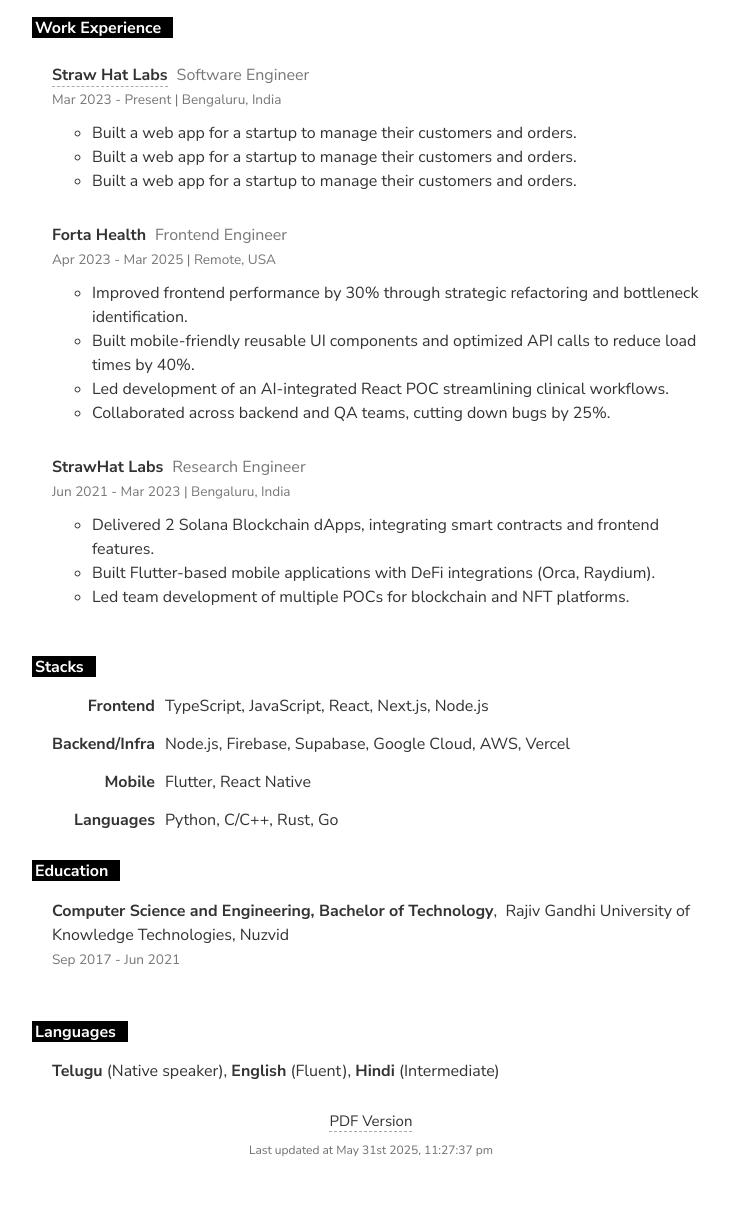
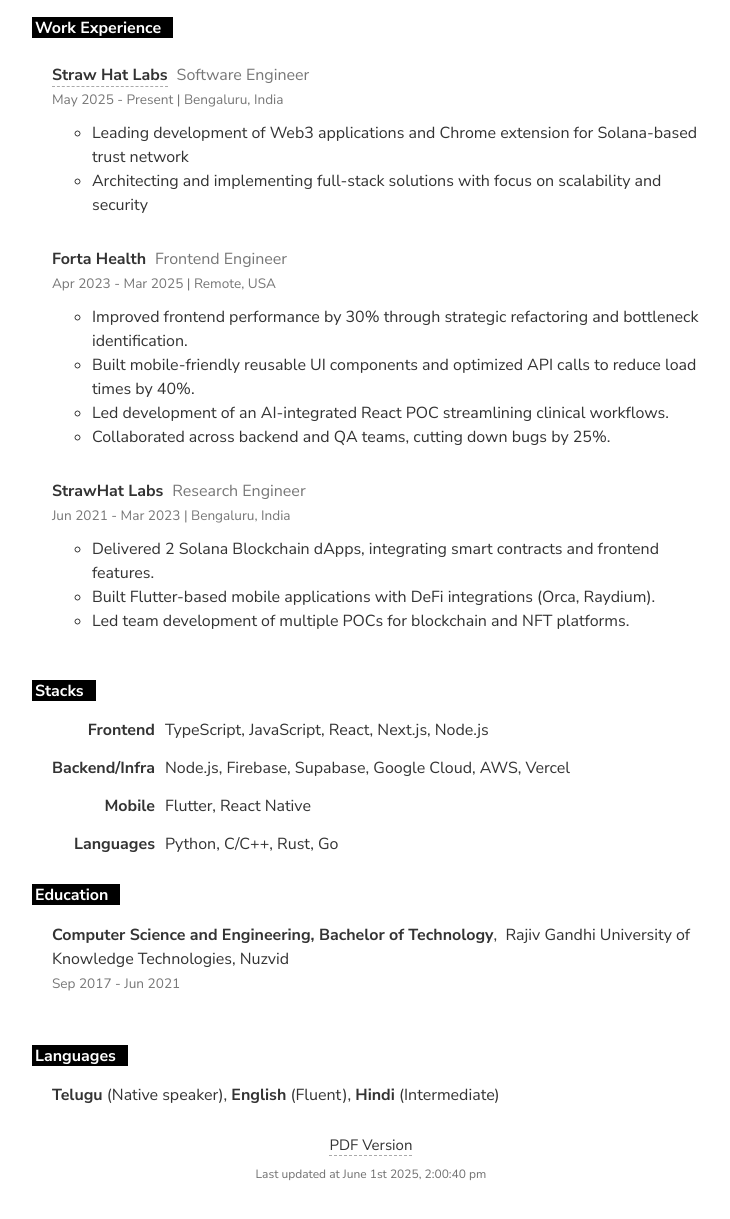
Before and after one commit to skdonepudi/resume, a website: page index.html in a window 1280 px wide. Shown: the part 473-1692 px from the top of the page, without its empty margins (370-1100 px from the left). Before the commit the page ends 1670 px from the top, so only its background shows below. Drawn offline with nearby package versions, Linux system fonts and the light colour scheme; no server answers.

Commit message:
Deploy to GitHub Pages

```diff
--- a/index.html
+++ b/index.html
@@ -469,14 +469,13 @@
                         </p>
                         <p class="text-muted">
                           <small>
-                            <span class="space-right"> Mar 2023 - Present | Bengaluru, India</span>
+                            <span class="space-right"> May 2025 - Present | Bengaluru, India</span>
                           </small>
                         </p>
                         <p></p>
                           <ul class='highlight'>
-                              <li> Built a web app for a startup to manage their customers and orders. </li>
-                              <li> Built a web app for a startup to manage their customers and orders. </li>
-                              <li> Built a web app for a startup to manage their customers and orders. </li>
+                              <li> Leading development of Web3 applications and Chrome extension for Solana-based trust network </li>
+                              <li> Architecting and implementing full-stack solutions with focus on scalability and security </li>
                           </ul>
                       </div>
 
@@ -589,7 +588,7 @@
                   Online Version
                 </a>
               </div>
-              <div style="opacity:0.7; font-size:1.2rem;margin-top:1rem;">Last updated at May 31st 2025, 11:27:37 pm</div>
+              <div style="opacity:0.7; font-size:1.2rem;margin-top:1rem;">Last updated at June 1st 2025, 2:00:40 pm</div>
             </div>
           </div>
         </div>
```
Also changed, not shown: 1 other file.
